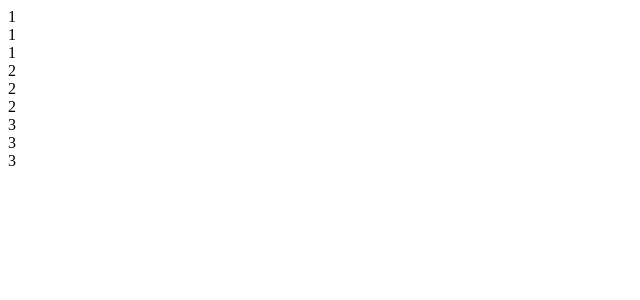
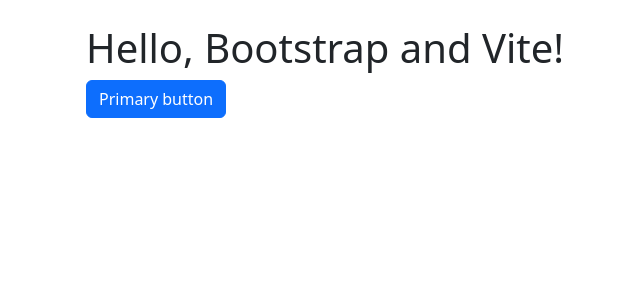
Before and after one commit to Sireth/MathWizFront, a Vue app in the folder math_wiz_front/: page / in a window 1280 px wide. Shown: the top 300 px of the page, without its empty margins (0-640 px from the left). Built offline with nearby package versions, Linux system fonts and the light colour scheme.

Commit message:
Project: install axios, bootstrap

```diff
--- a/math_wiz_front/src/App.vue
+++ b/math_wiz_front/src/App.vue
@@ -1,20 +1,11 @@
 <script setup>
-
-import {ref} from "vue";
-
-const posts = ref([
-  {id: 1, name: "1", body: "1"},
-  {id: 2, name: "2", body: "2"},
-  {id: 3, name: "3", body: "3"},
-])
 
 </script>
 
 <template>
-  <div v-for="item in posts.values()">
-    <div>{{ item.id }}</div>
-    <div>{{ item.name }}</div>
-    <div>{{ item.body }}</div>
+  <div class="container py-4 px-3 mx-auto">
+    <h1>Hello, Bootstrap and Vite!</h1>
+    <button class="btn btn-primary">Primary button</button>
   </div>
 </template>
 
--- a/math_wiz_front/src/main.js
+++ b/math_wiz_front/src/main.js
@@ -2,6 +2,9 @@
 
 import App from './App.vue'
 
+import "./plugins/bootstrap"
+import "./plugins/axios"
+
 const app = createApp(App)
 
 app.mount('#app')
--- /dev/null
+++ b/math_wiz_front/src/plugins/axios/index.js
@@ -0,0 +1,10 @@
+import axios from 'axios';
+
+const apiClient = axios.create({
+    baseURL: 'http://localhost:8000/api',
+    headers: {
+        'Content-Type': 'application/json',
+    },
+});
+
+export default apiClient;
--- /dev/null
+++ b/math_wiz_front/src/plugins/bootstrap/app.scss
@@ -0,0 +1,5 @@
+// Bootstrap import
+@import "bootstrap/scss/bootstrap";
+
+
+/* Override below */
--- /dev/null
+++ b/math_wiz_front/src/plugins/bootstrap/index.js
@@ -0,0 +1,2 @@
+import "./app.scss"
+import * as bootstrap from 'bootstrap'
--- /dev/null
+++ b/math_wiz_front/src/scss/styles.scss
@@ -0,0 +1 @@
+@import "bootstrap/scss/bootstrap";
```
Also changed, not shown: math_wiz_front/package.json (+7 -2 lines), 1 other file (tests, documents, lock files or other folders).
